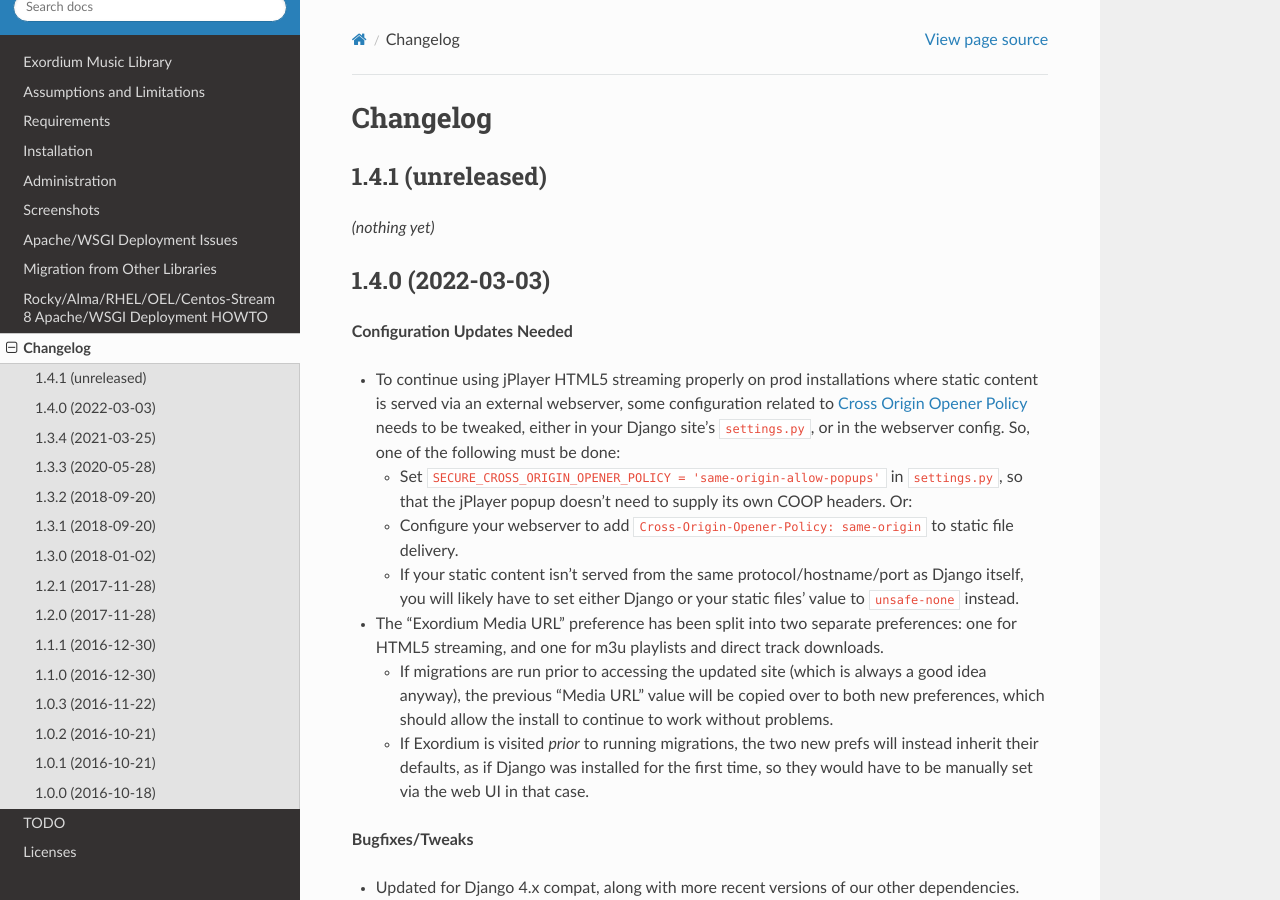
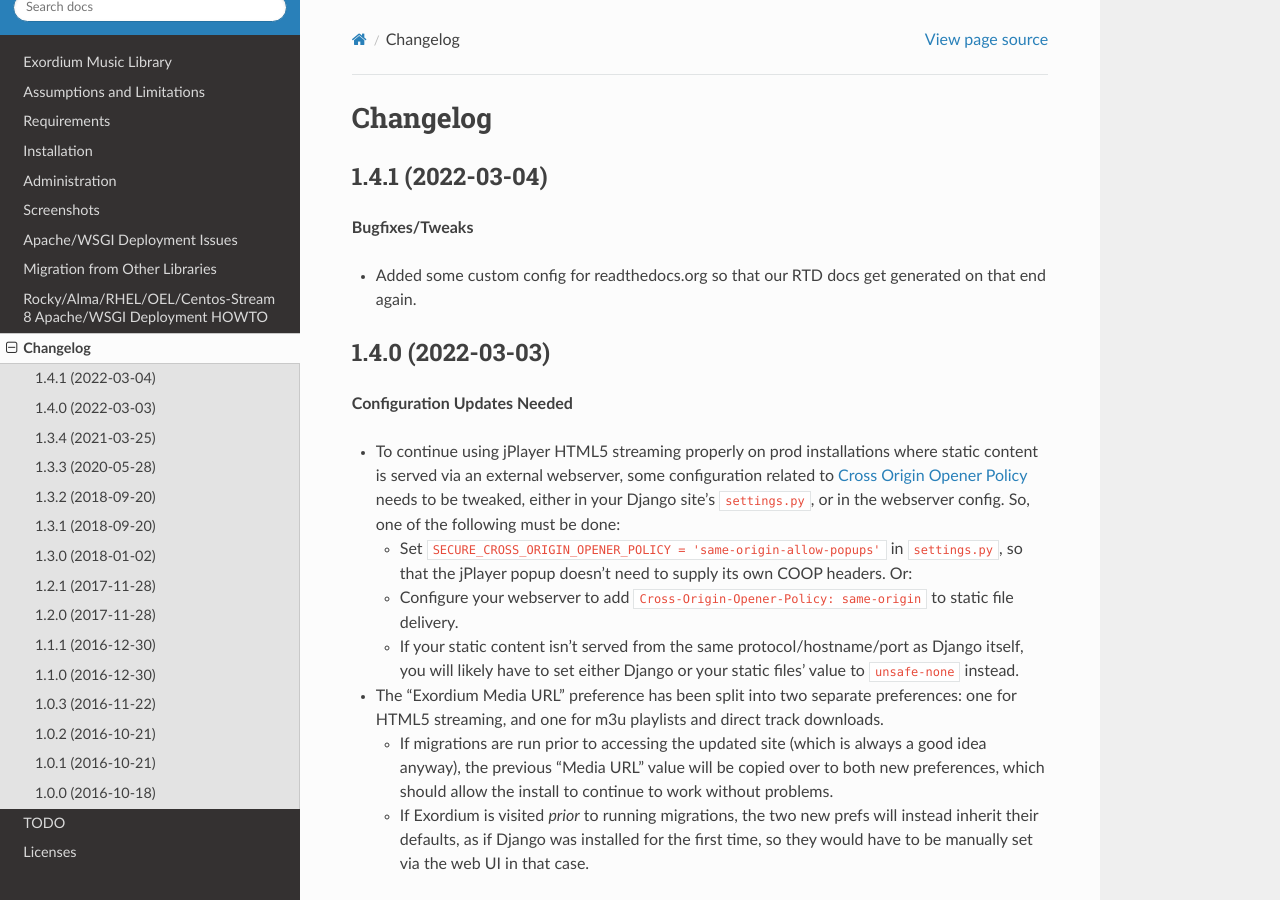
Before and after one commit to apocalyptech/exordium, a Sphinx documentation site: the page built from docs/changelog.rst, in a window 1280 px wide and 900 px high. Built offline with Sphinx 7.4.7 and the Read the Docs theme 2.0.0, drawn with Linux system fonts in a browser that asks for light colours.

Commit message:
Sigh, releasing v1.4.1 just for some readthedocs fixes

```diff
--- a/CHANGELOG.rst
+++ b/CHANGELOG.rst
@@ -1,7 +1,10 @@
-1.4.1 (unreleased)
+1.4.1 (2022-03-04)
 ------------------
 
-*(nothing yet)*
+**Bugfixes/Tweaks**
+
+- Added some custom config for readthedocs.org so that our RTD docs
+  get generated on that end again.
 
 1.4.0 (2022-03-03)
 ------------------
--- a/docs/conf.py
+++ b/docs/conf.py
@@ -62,7 +62,7 @@ author = 'CJ Kucera'
 # The short X.Y version.
 version = '1.4'
 # The full version, including alpha/beta/rc tags.
-release = '1.4.1b1'
+release = '1.4.1'
 
 # The language for content autogenerated by Sphinx. Refer to documentation
 # for a list of supported languages.
--- a/exordium/__init__.py
+++ b/exordium/__init__.py
@@ -1,3 +1,3 @@
 default_app_config = 'exordium.apps.ExordiumConfig'
 
-__version__ = '1.4.1b1'
+__version__ = '1.4.1'
```
